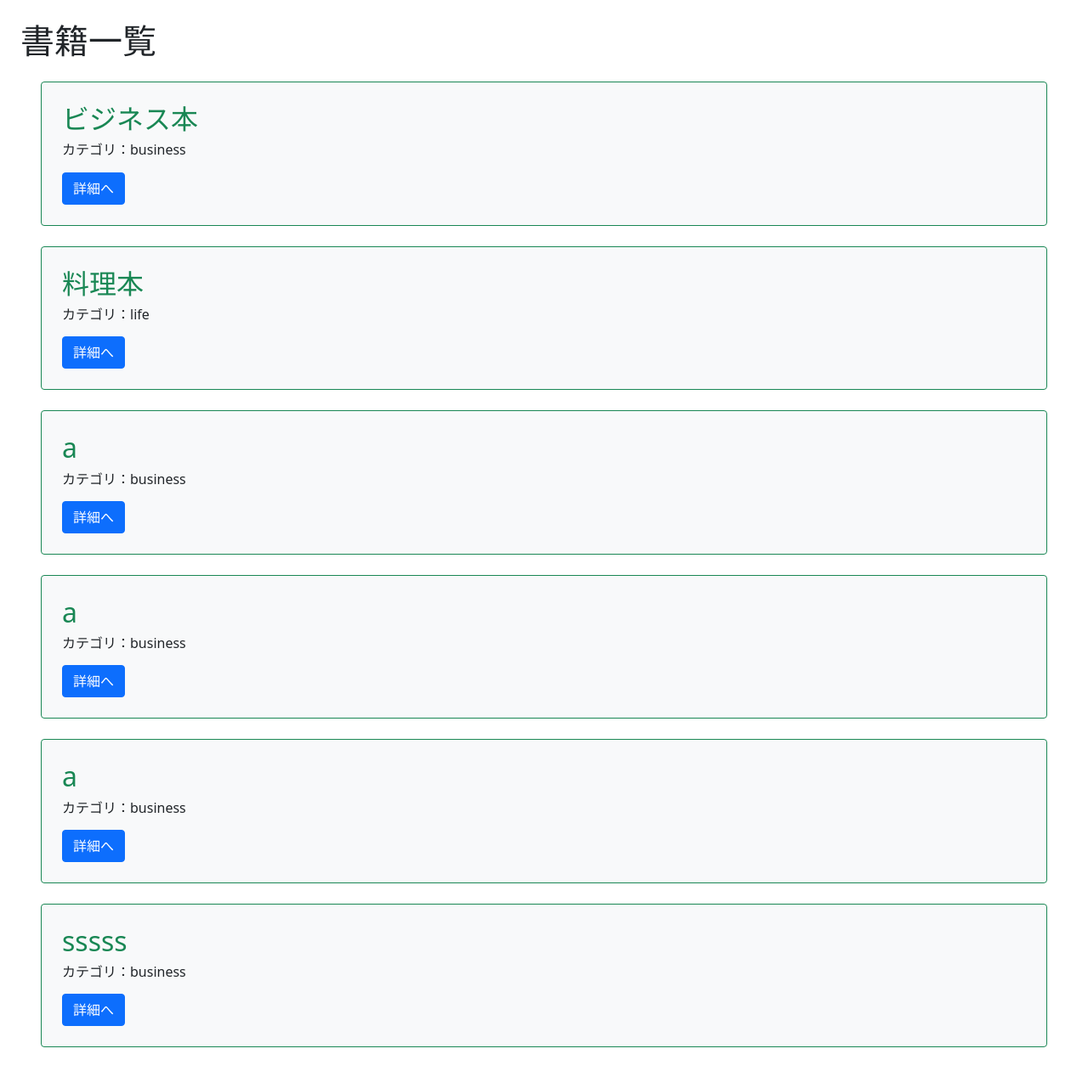
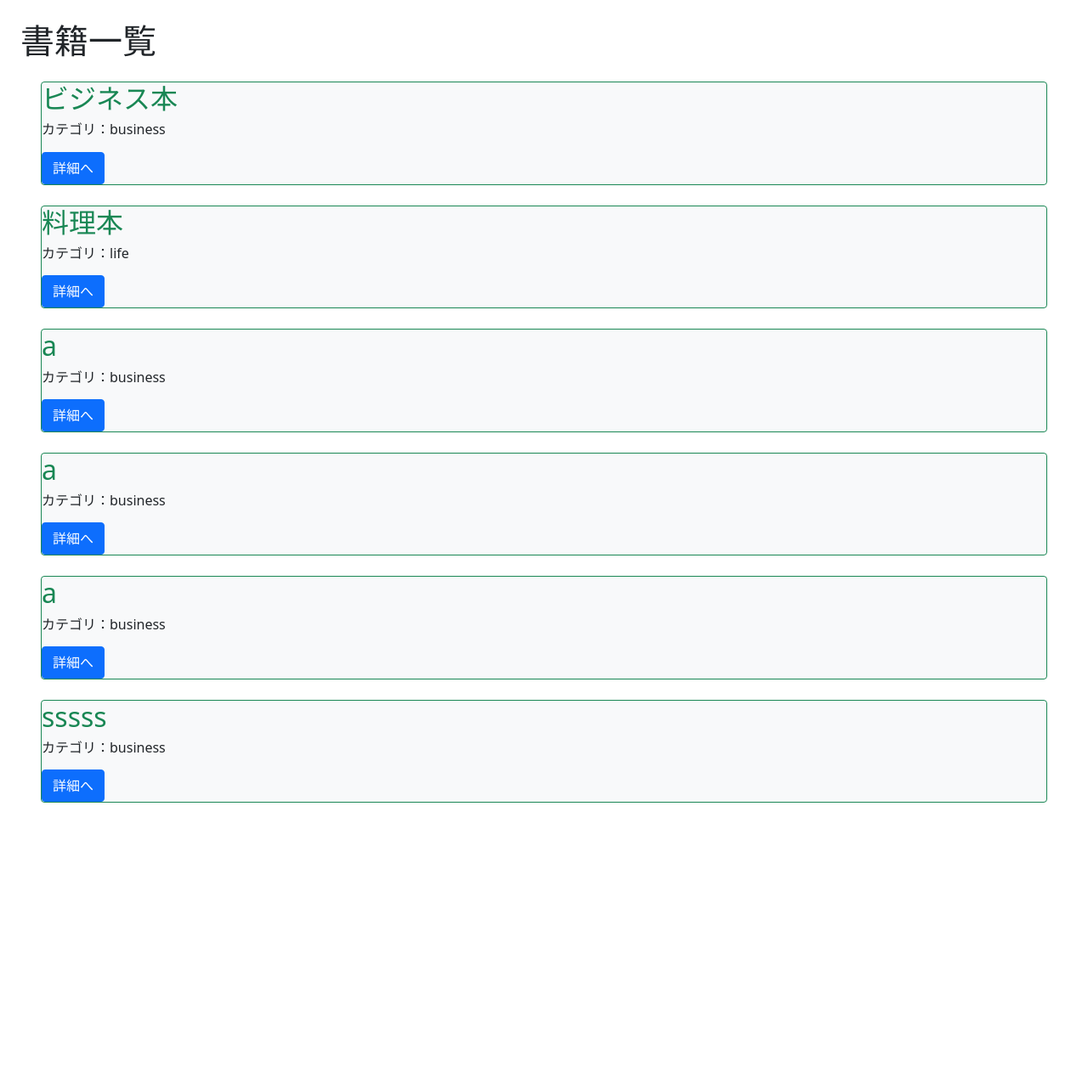
Before and after one commit to miyazakihiroaki/bookproject, a Django app: page /book/ in a window 1280 px wide. Shown: the part 56-1337 px from the top of the page at 85% size. After the commit the page ends 1001 px from the top, so only its background shows below. Run offline with Django 3.2, Linux system fonts and the light colour scheme; data comes from the database, SQL or seed files in the repository; both versions use the stored data as it was after the commit.

Commit message:
最終版

```diff
--- a/book/templates/book/book_confirm_delete.html
+++ b/book/templates/book/book_confirm_delete.html
@@ -3,9 +3,8 @@
 {% block title %}書籍削除{% endblock%}
 
 {% block content %}
-    <form method='POST'>
-        {% csrf_token %}
+    <form method='POST'>{% csrf_token %}
         {{form.as_p}}
         <button type='submit'>{{ object.title }}を削除する</button>
     </form>
-{% endblock %}
+{% endblock content %}
--- a/book/templates/book/book_list.html
+++ b/book/templates/book/book_list.html
@@ -5,7 +5,7 @@
 
 {% block content %}
     {% for item in object_list %}
-    <div class="p-4 m-4 bg-light border border-success rounded">
+    <div class="m-4 bg-light border border-success rounded">
         <h2 class="text-success">{{item.title}}</h2>
         <h6>カテゴリ：{{ item.category }}</h6>
         <div class="mt-3">
```
Also changed, not shown: db.sqlite3.
